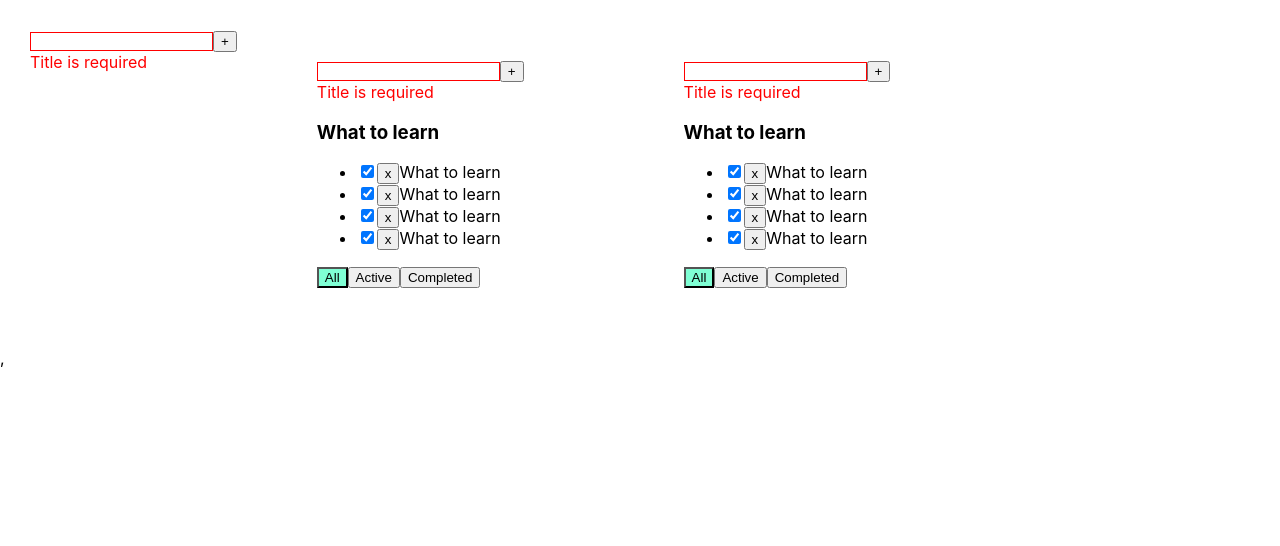
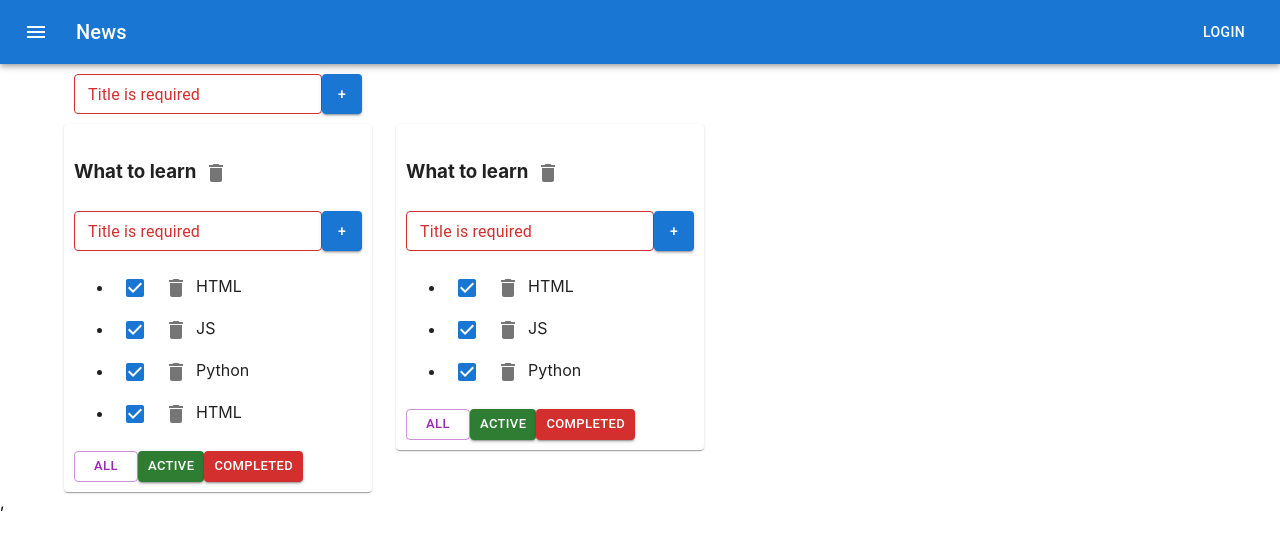
Before and after one commit to ubungmeister/todo-list, a React (Create React App) app: page / in a window 1280 px wide. Shown: the top 546 px of the page. Built offline with nearby package versions, Linux system fonts and the light colour scheme.

Commit message:
save - 6: material ui

```diff
--- a/package.json
+++ b/package.json
@@ -18,7 +18,7 @@
     "react": "^16.13.1",
     "react-dom": "^16.13.1",
     "react-scripts": "3.4.1",
-    "typescript": "~3.7.2",
+    "typescript": "^4.7.4",
     "uuid": "^8.3.2"
   },
   "scripts": {
--- a/src/App.css
+++ b/src/App.css
@@ -1,8 +1,8 @@
-.App {
-  padding: 30px;
-  display: flex;
-}
+/*.App {*/
+/*  padding: 30px;*/
+/*  display: flex;*/
+/*}*/
 
-.App > div {
-  margin-right: 50px;
-}
+/*.App > div {*/
+/*  margin-right: 50px;*/
+/*}*/
--- a/src/App.tsx
+++ b/src/App.tsx
@@ -3,114 +3,141 @@ import './App.css';
 import {Todolist} from "./Todolist";
 import {v1} from "uuid";
 import {AddItemForm} from "./components/AddItemForm";
+import ButtonAppBar from "./components/ButtonAppBar";
+import {Container, Grid, Paper} from "@mui/material";
 
 export type FilterValuetype = 'All' | 'Active' | 'Completed'
 type TodoListType = {
     id: string
-    title:string
-    filter:FilterValuetype
+    title: string
+    filter: FilterValuetype
 }
 
 function App() {
-    let todoListID1=v1()
+    let todoListID1 = v1()
     let todoListID2 = v1()
 
-    let[todoList, setTodoList] = useState<Array<TodoListType>>([
-        {id: todoListID1, title: 'What to learn', filter:'All'},
-        {id: todoListID2, title: 'What to learn', filter:'All'},
+    let [todoList, setTodoList] = useState<Array<TodoListType>>([
+        {id: todoListID1, title: 'What to learn', filter: 'All'},
+        {id: todoListID2, title: 'What to learn', filter: 'All'},
     ])
-    let [tasks1, setTask1] =useState({
-        [todoListID1]:[
-            {id:v1(), title:'HTML', isDone:true},
-            {id:v1(), title:'JS', isDone:true},
-            {id:v1(), title:'Python', isDone:true},
-            {id:v1(), title:'HTML', isDone:true}
+    let [tasks1, setTask1] = useState({
+        [todoListID1]: [
+            {id: v1(), title: 'HTML', isDone: true},
+            {id: v1(), title: 'JS', isDone: true},
+            {id: v1(), title: 'Python', isDone: true},
+            {id: v1(), title: 'HTML', isDone: true}
         ],
-        [todoListID2]:[
-            {id:v1(), title:'HTML', isDone:true},
-            {id:v1(), title:'JS', isDone:true},
-            {id:v1(), title:'Python', isDone:true},
-            {id:v1(), title:'HTML', isDone:true}
+        [todoListID2]: [
+            {id: v1(), title: 'HTML', isDone: true},
+            {id: v1(), title: 'JS', isDone: true},
+            {id: v1(), title: 'Python', isDone: true},
+
         ]
     })
 
 
-
-    const checkBoxChanger =(todoListID:string, taskId:string, value:boolean)=>{
+    const checkBoxChanger = (todoListID: string, taskId: string, value: boolean) => {
         // setTask1(tasks1.map(el=>el.id === taskId ? {...el, isDone:value}: el))
-        setTask1({...tasks1, [todoListID]:tasks1[todoListID].map(el=>el.id === taskId? {...el, isDone: value}:el)})
+        setTask1({
+            ...tasks1,
+            [todoListID]: tasks1[todoListID].map(el => el.id === taskId ? {...el, isDone: value} : el)
+        })
     }
 
     // smazeme tasku na kterou jsme klikli... Globali ID->Lokalni ID->Ostatni
-    const removeTask = (todoListID:string, taskID: string) => {
-        setTask1({...tasks1, [todoListID]:tasks1[todoListID].filter(el=>el.id !== taskID)})
+    const removeTask = (todoListID: string, taskID: string) => {
+        setTask1({...tasks1, [todoListID]: tasks1[todoListID].filter(el => el.id !== taskID)})
     }
     // pridame tasku
-    const addTask =(todoListID:string,  title:string)=>{
+    const addTask = (todoListID: string, title: string) => {
+
         let newTask = {
             id: v1(),
-            title:title,
+            title: title,
             isDone: false
         }
-        setTask1({...tasks1,[todoListID]:[newTask,...tasks1[todoListID]]})
+        // let todolistTask = tasks1[todoListID]
+        // tasks1[todoListID] =[newTask,...todolistTask]
+        // setTask1({...tasks1})
+        setTask1({...tasks1, [todoListID]: [newTask, ...tasks1[todoListID]]})
     }
     //filtrujeme tasku
     let [filterValue, setFilterValue] = useState()
 
 
-    const changeFilter =(todoListID:string ,value:FilterValuetype)=> {
-            setTodoList(todoList.map((e)=>e.id===todoListID? {...e, filter:value}: e))
+    const changeFilter = (todoListID: string, value: FilterValuetype) => {
+        setTodoList(todoList.map((e) => e.id === todoListID ? {...e, filter: value} : e))
     }
     //pridame dalsi TodoList + novou taksku, bez ktere bby neslo Todolist zmapovat
-    const addTodoList = (title:string) => {
-        const newID = v1()
-      const newTodoList:TodoListType = {
-                id:newID,
+    const addTodoList = (title: string) => {
+        let newID = v1()
+        let newTodoList: TodoListType = {
+            id: newID,
             title: title,
-              filter:'All'}
-        setTodoList([newTodoList ,...todoList])
-        setTask1({...tasks1, [newID]:[{id:v1(), title:'HTML', isDone:true}]})
+            filter: 'All'
         }
+        setTodoList([newTodoList, ...todoList])
+        setTask1({...tasks1, [newID]: []})
+    }
+    // remove TodoList
+    const removeTodoList = (listID:string)=>{
+        setTodoList(todoList.filter((el)=>el.id !== listID))
+    }
+
     // editace nazvu Todolist
-    const editTodoList =(todoListID:string, newTitle:string)=>{
-            setTodoList(todoList.map(el=>el.id ===todoListID? {...el,title:newTitle}:el))
+    const editTodoList = (todoListID: string, newTitle: string) => {
+        setTodoList(todoList.map(el => el.id === todoListID ? {...el, title: newTitle} : el))
     }
     //editace obsahu jednotlive tasky
-    const editTask = (todoListID:string,taskID:string, tasktitle:string)=>{
-        setTask1({...tasks1, [todoListID]:tasks1[todoListID].map(el=>el.id===taskID?{...el,title:tasktitle}:el)})
+    const editTask = (todoListID: string, taskID: string, tasktitle: string) => {
+        setTask1({
+            ...tasks1,
+            [todoListID]: tasks1[todoListID].map(el => el.id === taskID ? {...el, title: tasktitle} : el)
+        })
     }
 
     return (
         <div className="App">
-
+            <ButtonAppBar/>
+            <Container fixed>
+                <Grid container style={{padding:'10px'}}>
             <AddItemForm callBack={addTodoList}/>
-
-            {todoList.map((el)=>{
+                </Grid>
+                <Grid container spacing={3}>
+                    {todoList.map((el) => {
                         let filteredTask = tasks1[el.id]
+                        let tasksForTodolist = filteredTask
 
                         if (el.filter === 'Active') {
-                    filteredTask = tasks1[el.id].filter(el => el.isDone === false)
+                            tasksForTodolist = filteredTask.filter(el => el.isDone === false)
                         }
                         if (el.filter === 'Completed') {
-                    filteredTask = tasks1[el.id].filter(el => el.isDone === true)
+                            tasksForTodolist = filteredTask.filter(el => el.isDone === true)
                         }
-                return(
+                        return (
+                            <Grid item>
+                                <Paper style = {{padding:'10px'}}>
                             <Todolist
-                        key ={el.id}
+                                key={el.id}
                                 todoListID={el.id}
                                 checkBoxChanger={checkBoxChanger}
-                        title = {el.title}
-                        tasks ={filteredTask}
+                                title={el.title}
+                                tasks={tasksForTodolist}
                                 revomeTask={removeTask}
-                        changeFilter ={changeFilter}
+                                changeFilter={changeFilter}
                                 addTask={addTask}
                                 filterValue={el.filter}
                                 editTodoList={editTodoList}
                                 editTask={editTask}
+                                removeTodoList={removeTodoList}
                             />
+                            </Paper>
+                            </Grid>
                         )
                     })}
-
+                </Grid>
+            </Container>
         </div>
     );
 }
--- a/src/Todolist.tsx
+++ b/src/Todolist.tsx
@@ -4,6 +4,9 @@ import s from "./TodoList.module.css";
 import {CheckBox} from "./components/CheckBox";
 import {AddItemForm} from "./components/AddItemForm";
 import {EditableSpan} from "./components/EditableSpan";
+import {Button, Checkbox, IconButton} from "@mui/material";
+import {Delete} from "@mui/icons-material";
+import ButtonAppBar from "./components/ButtonAppBar";
 
 type TodolistPropsType = {
     todoListID: string
@@ -16,6 +19,7 @@ type TodolistPropsType = {
     filterValue: FilterValuetype
     editTodoList:(todoListID:string,newTitle: string) => void
     editTask:(todoListID:string,taskID:string, tasktitle:string)=>void
+    removeTodoList:(todoListID:string)=>void
 
 }
 type TasksPropsType = {
@@ -49,43 +53,52 @@ export const Todolist = (props: TodolistPropsType) => {
     const editTaskHandler =(taskID:string, taskTitle:string)=>{
        props.editTask(props.todoListID,taskID,taskTitle)
     }
+    //remove Todolist
+    const removeTodoList = (todoListID:string)=>{
+        props.removeTodoList(todoListID)
+    }
 
 
     return (
         <div className="App">
             <div>
+                <h3>
+                    <EditableSpan title={props.title} callBack={editTodoListHandler}/>
+                    <IconButton aria-label="delete"> <Delete onClick={()=>removeTodoList(props.todoListID)}  /> </IconButton>
+                </h3>
                 <AddItemForm callBack={addTaskHandler}/>
-                <h3><EditableSpan title={props.title} callBack={editTodoListHandler}/></h3>
-
-                {/*<div>*/}
-                {/*    <input className={error ? s.error: ''}*/}
-                {/*           value={newTaskTitle}*/}
-                {/*           onChange={onChangeInputHandler}*/}
-                {/*           onKeyDown={onKeyPressHandler}*/}
-                {/*    />*/}
-                {/*    <button onClick={onButtonInputHandler}>+</button>*/}
-                {/*    {error && <div className={s.errorMessage}>{error}</div>}*/}
-                {/*</div>*/}
                 <ul>
                     {props.tasks.map((el, index) => {
                         return (
                             <li key={el.id} className={el.isDone !== true ? s.isDone: ''}>
                                 <CheckBox  checked={el.isDone} callback={(eventValue)=>checkBoxHandler(props.todoListID, el.id, eventValue)}/>
+
                                 {/*<input  type="checkbox" checked={el.i sDone}*/}
                                 {/*       onChange={(event)=> {checkBoxHandler(el.id, event.currentTarget.checked)*/}
                                 {/*       }}/>*/}
-                                <button onClick={()=>removeTaskHandler(props.todoListID, el.id)}>x</button>
+                                {/*<button onClick={()=>removeTaskHandler(props.todoListID, el.id)}>x</button>*/}
+                                {/* eslint-disable-next-line react/jsx-no-undef */}
+                                <IconButton aria-label="delete"><Delete
+                                    onClick={()=>removeTaskHandler(props.todoListID, el.id)}/></IconButton>
                                 <span>
-                                    <EditableSpan title={props.title} callBack={(changeTitle)=>{editTaskHandler(el.id,changeTitle)}}/>
+                                    <EditableSpan title={el.title}
+                                                  callBack={(changeTitle)=>{editTaskHandler(el.id,changeTitle)}}/>
                                 </span>
                             </li>
                         )
                     })}
                 </ul>
                 <div>
-                    <button className={props.filterValue ==='All' ? s.activeFilter: ''} onClick={()=>ChangeFilterHandler(props.todoListID,'All')}>All</button>
-                    <button className={props.filterValue ==='Active' ? s.activeFilter: ''} onClick={()=>ChangeFilterHandler(props.todoListID,'Active')}>Active</button>
-                    <button className={props.filterValue ==='Completed' ? s.activeFilter: ''} onClick={()=>ChangeFilterHandler(props.todoListID,'Completed')}>Completed</button>
+                    {/*<button className={props.filterValue ==='All' ? s.activeFilter: ''} onClick={()=>ChangeFilterHandler(props.todoListID,'All')}>All</button>*/}
+                    {/*<button className={props.filterValue ==='Active' ? s.activeFilter: ''} onClick={()=>ChangeFilterHandler(props.todoListID,'Active')}>Active</button>*/}
+                    {/*<button className={props.filterValue ==='Completed' ? s.activeFilter: ''} onClick={()=>ChangeFilterHandler(props.todoListID,'Completed')}>Completed</button>*/}
+                    <Button variant= {props.filterValue ==='All' ? "outlined":"contained"} color="secondary" size={'small'}
+                            onClick={()=>ChangeFilterHandler(props.todoListID,'All')}>All</Button>
+                    <Button variant={props.filterValue ==='Active' ? "outlined":"contained"} color="success" size={'small'}
+                            onClick={()=>ChangeFilterHandler(props.todoListID,'Active')}>Active</Button>
+                    <Button variant={props.filterValue ==='Completed' ? "outlined":"contained"} color="error" size={'small'}
+                            onClick={()=>ChangeFilterHandler(props.todoListID,'Completed')}>Completed</Button>
+
                 </div>
             </div>
         </div>
--- a/src/components/AddItemForm.tsx
+++ b/src/components/AddItemForm.tsx
@@ -1,5 +1,12 @@
 import React, {ChangeEvent, KeyboardEvent, useState} from 'react';
 import s from "../TodoList.module.css";
+import {Button, TextField} from "@mui/material";
+
+
+
+
+
+
 
 
 type AddItemFormType ={
@@ -21,20 +28,28 @@ export const AddItemForm = (props:AddItemFormType) => {
     // predavame pres Button novou tasku newTaskTitle
     const onButtonInputHandler = () => {
         if(newTaskTitle.trim()!==''){
-            props.callBack(newTaskTitle.trim())
-            setNewTaskTitle('')
+            props.callBack(newTaskTitle)
+            setNewTaskTitle('')}
+        else{
             setError('Title is required')
         }
     }
+    console.log()
     return (
         <div>
-            <input className={error ? s.error: ''}
-                   value={newTaskTitle}
-                   onChange={onChangeInputHandler}
-                   onKeyDown={onKeyPressHandler}
-            />
-            <button onClick={onButtonInputHandler}>+</button>
-            {error && <div className={s.errorMessage}>{error}</div>}
+            <TextField id="outlined-basic"
+                       error={!!error}
+                       label={error}
+                       variant="outlined"
+                       size="small"
+                       className={error ? s.error: ''}
+                       value={newTaskTitle}
+                       onChange={onChangeInputHandler}
+                       onKeyPress={onKeyPressHandler}/>
+
+            {/*<button onClick={onButtonInputHandler}>+</button>*/}
+            <Button onClick={onButtonInputHandler} variant="contained"
+                    style={{maxWidth: '40px', maxHeight: '40px', minWidth: '40px', minHeight: '40px'}}>+</Button>
         </div>
     );
 };
--- /dev/null
+++ b/src/components/ButtonAppBar.tsx
@@ -0,0 +1,32 @@
+import * as React from 'react';
+import AppBar from '@mui/material/AppBar';
+import Box from '@mui/material/Box';
+import Toolbar from '@mui/material/Toolbar';
+import Typography from '@mui/material/Typography';
+import Button from '@mui/material/Button';
+import IconButton from '@mui/material/IconButton';
+import MenuIcon from '@mui/icons-material/Menu';
+
+export default function ButtonAppBar() {
+    return (
+        <Box sx={{ flexGrow: 1 }}>
+            <AppBar position="static">
+                <Toolbar>
+                    <IconButton
+                        size="large"
+                        edge="start"
+                        color="inherit"
+                        aria-label="menu"
+                        sx={{ mr: 2 }}
+                    >
+                        <MenuIcon />
+                    </IconButton>
+                    <Typography variant="h6" component="div" sx={{ flexGrow: 1 }}>
+                        News
+                    </Typography>
+                    <Button color="inherit">Login</Button>
+                </Toolbar>
+            </AppBar>
+        </Box>
+    );
+}
--- a/src/components/CheckBox.tsx
+++ b/src/components/CheckBox.tsx
@@ -1,5 +1,6 @@
 import React from "react";
 import {ChangeEvent} from "react";
+import {Checkbox} from "@mui/material";
 
 type PropsType ={
     checked:boolean
@@ -13,12 +14,16 @@ export const CheckBox = (props:PropsType) => {
     }
     return (
 
-            <input
-                type="checkbox"
-                 checked={props.checked}
-                onChange ={onChangeHandler}
+            // <input
+            //     type="checkbox"
+            //      checked={props.checked}
+            //     onChange ={onChangeHandler}
+            //
+            // />
+            <Checkbox
+                      checked={props.checked}
+                      onChange ={onChangeHandler} />
 
-            />
 
     )
 }
```
Also changed, not shown: src/components/Button.tsx (deleted, +0 -15 lines), 1 other file (tests, documents, lock files or other folders). Lines whose indentation alone changed are shown as unchanged.
